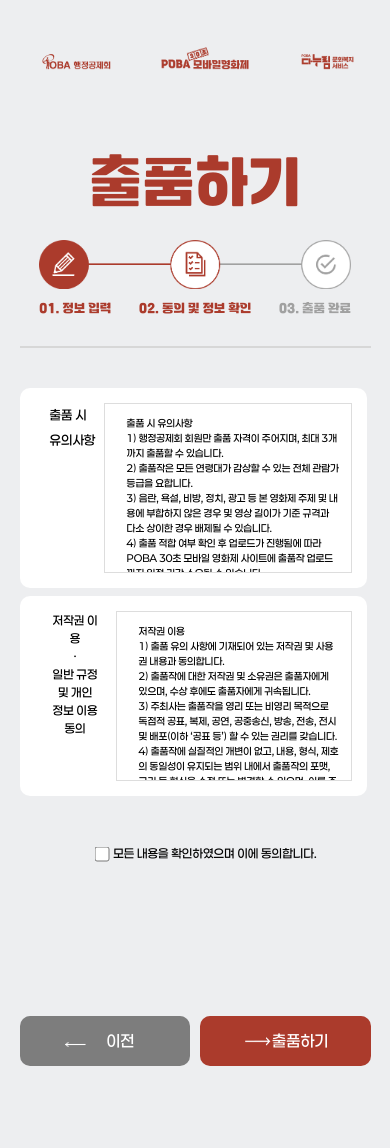
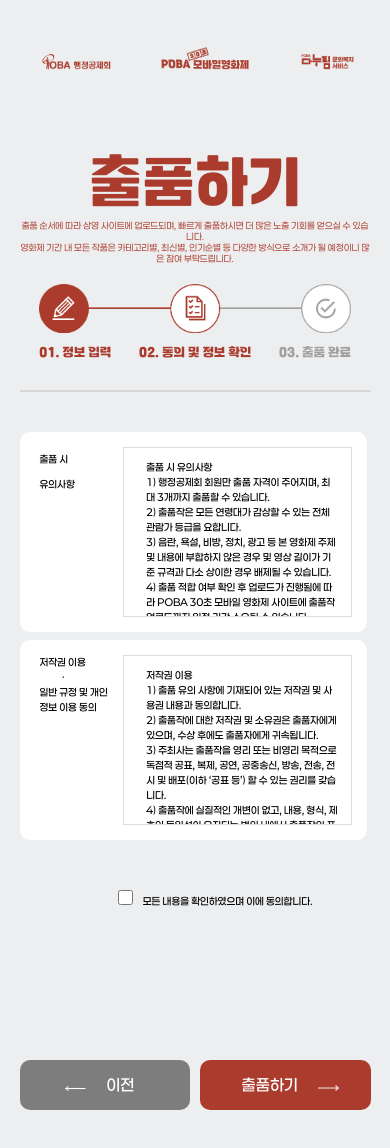
Before and after one commit to 30second-project/FE, a React (Create React App) app: page /page2 in a window 390 px wide. Shown: the top 1148 px of the page. Built offline with nearby package versions, Linux system fonts and the light colour scheme; some icons are missing.

Commit message:
2차 수정사항 완료(백업 말고)

```diff
--- a/src/App.js
+++ b/src/App.js
@@ -1,17 +1,95 @@
-import React from 'react';
-import { BrowserRouter as Router, Routes, Route, Link } from 'react-router-dom';
+import React, { useState } from 'react';
+import { BrowserRouter as Router, Routes, Route } from 'react-router-dom';
 import Page1 from './Page1';
 import Page2 from './Page2';
 import Page3 from './Page3';
 import SubmissionTable from './SubmissionTable';
 
+const App = () => {
+  const [works, setWorks] = useState([{
+    title: '',
+    description: '',
+    director: '',
+    actors: '',
+    additionalInfo: '',
+    videoFile: null,
+    videoName: '',
+    videoSize: '',
+    videoDuration: '',
+    videoUrl: '',
+    thumbnail: null,
+    imgName: '',
+    imgSize: '',
+    imgType: '',
+    thumbnailUrl: '',
+  }]);
 
-const App = () => {
+  const updateWorkInfo = (index, data) => {
+    const updatedWorks = [...works];
+    updatedWorks[index] = { ...updatedWorks[index], ...data };
+    setWorks(updatedWorks);
+  };
+
+  const handleAddPlusPage = () => {
+    if (works.length < 3) {
+      setWorks([...works, { title: '', description: '', director: '', actors: '', additionalInfo: '', videoFile: null }]);
+    }
+  };
+
+  const handleRemoveWork = (index) => {
+    const newWorks = works.filter((_, i) => i !== index);
+    setWorks(newWorks);
+  };
+
+  const handleFileChange = (index, fileData) => {
+    const newWorks = [...works];
+    if (fileData) {
+      newWorks[index].videoFile = fileData.videoFile;
+      newWorks[index].videoName = fileData.videoFile.name;
+      newWorks[index].videoDuration = fileData.videoDuration;
+      newWorks[index].videoUrl = fileData.videoUrl;
+    } else {
+      newWorks[index].videoFile = null;
+      newWorks[index].videoName = '';
+      newWorks[index].videoSize = '';
+      newWorks[index].videoDuration = '';
+      newWorks[index].videoUrl = '';
+    }
+    setWorks(newWorks);
+  };
+
+  const updateImageFileData = (index, fileData) => {
+    const newWorks = [...works];
+    if (fileData && fileData.file instanceof File) {
+      const thumbnailUrl = URL.createObjectURL(fileData.file);
+      newWorks[index].thumbnail = fileData.file;
+      newWorks[index].imgName = fileData.name;
+      newWorks[index].imgSize = (fileData.size / 1024).toFixed(2) + ' KB';
+      newWorks[index].imgType = fileData.type;
+      newWorks[index].thumbnailUrl = thumbnailUrl;
+    } else {
+      newWorks[index].thumbnail = null;
+      newWorks[index].imgName = '';
+      newWorks[index].imgSize = '';
+      newWorks[index].imgType = '';
+      newWorks[index].thumbnailUrl = '';
+    }
+    setWorks(newWorks);
+  };
+
   return (
     <Router>
       <Routes>
-        <Route path="/" element={<Page1 />} />
-        <Route path="/page2" element={<Page2 />} />
+        <Route path="/" element={<Page1
+          works={works}
+          setWorks={setWorks}
+          updateWorkInfo={updateWorkInfo}
+          handleFileChange={handleFileChange}
+          updateImageFileData={updateImageFileData}
+          handleAddPlusPage={handleAddPlusPage}
+          handleRemoveWork={handleRemoveWork}
+        />} />
+        <Route path="/page2" element={<Page2 works={works} />} />
         <Route path="/page3" element={<Page3 />} />
         <Route path="/AdminPage" element={<SubmissionTable />} />
       </Routes>
--- a/src/Header.js
+++ b/src/Header.js
@@ -13,6 +13,10 @@ function Header() {
                 <li><img src={logo3}></img></li>
             </ul>
             <h1 className="header-title">출품하기</h1>
+            <p className="header-font">출품 순서에 따라 상영 사이트에 업로드되며, 빠르게 출품하시면 더 많은 노출 기회를 얻으실 수 있습니다.<br/>
+영화제 기간 내 모든 작품은 카테고리별, 최신별, 인기순별 등 다양한 방식으로 소개가 될 예정이니 많은 참여 부탁드립니다.
+
+</p>
         </header>
         </div>
     );
--- a/src/Page2.js
+++ b/src/Page2.js
@@ -108,7 +108,7 @@ function Page2() {
                 </ul>
 
                 <ul className="box box2-2">
-                    <li className="first first2">저작권 이용<br />·<br />일반 규정 및 개인<br/>정보 이용 동의</li>
+                    <li className="first first2">저작권 이용<br /><span className="middle">·</span><br />일반 규정 및 개인<br/>정보 이용 동의</li>
                     <li className="second">
                         <div className='notice'>
                             저작권 이용 <br />
@@ -133,7 +133,7 @@ function Page2() {
                 </ul>
 
                 <div className='yes'>
-                    <input type='checkbox'  checked={isChecked} onChange={handleCheckboxChange}></input>모든 내용을 확인하였으며 이에 동의합니다.
+                    <input type='checkbox'  checked={isChecked} onChange={handleCheckboxChange}></input><span className="check-text">모든 내용을 확인하였으며 이에 동의합니다.</span>
                 </div>
                 {works.map((work, index) => (
                     <div key={index} className='page2'>
--- a/src/components/drop-file-input/DropFileInput.jsx
+++ b/src/components/drop-file-input/DropFileInput.jsx
@@ -1,12 +1,13 @@
-import React, { useRef, useState } from 'react';
+import React, { useRef, useState, useEffect } from 'react';
 import PropTypes from 'prop-types';
 import './drop-file-input.css';
 import upload from "../../image/upload.png";
-import { useEffect } from 'react';
+
 const DropFileInput = (props) => {
     const wrapperRef = useRef(null);
     const [file, setFile] = useState(null);
     const [videoDuration, setVideoDuration] = useState('0:00');
+    const [videoUrl, setVideoUrl] = useState(null); // 비디오 URL을 위한 상태 추가
     const [Text, setText] = useState("");
 
     const onDragEnter = () => wrapperRef.current.classList.add('dragover');
@@ -16,9 +17,7 @@ const DropFileInput = (props) => {
     const onFileDrop = (e) => {
         const newFile = e.target.files[0];
         if (newFile) {
-            console.log('Selected File:', newFile);
             setFile(newFile);
-
 
             const videoElement = document.createElement('video');
             videoElement.src = URL.createObjectURL(newFile);
@@ -29,7 +28,10 @@ const DropFileInput = (props) => {
                 const formattedDuration = `${minutes}:${seconds < 10 ? '0' + seconds : seconds}`;
                 setVideoDuration(formattedDuration);
 
+                // 비디오 URL 설정
+                setVideoUrl(URL.createObjectURL(newFile));
 
+                // 부모 컴포넌트로 파일 정보 전달
                 if (typeof props.onFileChange === 'function') {
                     props.onFileChange({
                         videoFile: newFile,
@@ -46,6 +48,7 @@ const DropFileInput = (props) => {
     const fileRemove = () => {
         setFile(null);
         setVideoDuration('0:00');
+        setVideoUrl(null); // 비디오 URL 초기화
         if (typeof props.onFileChange === 'function') {
             props.onFileChange(null);
         }
@@ -54,13 +57,12 @@ const DropFileInput = (props) => {
     const formatFileSize = (sizeInBytes) => {
         return (sizeInBytes / 1024).toFixed(2) + ' KB';
     };
+
     const updatePlaceholder = () => {
         if (window.innerWidth < 1024) {
             setText("여기를 터치하여 파일을 첨부해주세요");
-
         } else {
             setText("파일을 여기로 드래그 하세요");
-
         }
     };
 
@@ -89,11 +91,21 @@ const DropFileInput = (props) => {
                 <div className="drop-file-preview">
                     <div className="drop-file-preview__item">
                         <div className="drop-file-preview__item__info">
+                             {/* 비디오 미리보기 추가 */}
+                    {videoUrl && (
+                        <div className="video-preview">
+                            <video className="uploaded-video">
+                                <source src={videoUrl} type="video/mp4" />
+                                브라우저가 비디오 태그를 지원하지 않습니다.
+                            </video>
+                        </div>
+                    )}
                             <p>{file.name}</p>
-                            <p>{formatFileSize(file.size)} ({videoDuration})</p> {/* 비디오 길이 표시 */}
+                            <p>{formatFileSize(file.size)} ({videoDuration})</p>
                         </div>
                         <span className="drop-file-preview__item__del" onClick={fileRemove}>x</span>
                     </div>
+
                 </div>
             )}
         </div>
--- a/src/css/Header.css
+++ b/src/css/Header.css
@@ -62,6 +62,19 @@ header ul li:nth-child(2){
   margin-top: 120px;
 
 }
+@font-face {
+    font-family:headerFont;
+    src: url(../font/Paperlogy-4Regular.ttf);
+}
+.header-font{
+    font-family:headerFont;
+  color: #ab3b2c;
+  font-size: 15px;
+  margin: 20px 0px;
+  margin-bottom: 50px;
+
+}
+
 /* 태블릿 미디어 쿼리*/
 @media (min-width: 768px) and (max-width: 1024px) {
     header{
@@ -71,4 +84,12 @@ header ul li:nth-child(2){
         font-size: 80px;
         margin-top: 180px;
       }
+
 }
+@media only screen and (max-width: 767px) {
+    .header-font{
+font-size: 9px;
+width:90%;
+margin: 0 auto;
+    }
+}
--- a/src/css/Page1.css
+++ b/src/css/Page1.css
@@ -27,6 +27,7 @@ margin-top: 20px;
 .circleText li{
     font-family:title;
     text-align: center;
+    font-size: 18px;
 }
 .circleText li:nth-child(1){
     color: #ab3b2c;
@@ -188,6 +189,7 @@ textarea{
     align-items: flex-start;
     width: 99%;
     box-sizing: border-box;
+    overflow: hidden;
 }
 
 @font-face {
@@ -480,6 +482,10 @@ button{
             margin: 0 auto;
             justify-content: space-between;
             margin-top: 10px;
+
+        }
+        .circleText li{
+            font-size: 13px;
         }
 
         /* circle zone end*/
--- a/src/css/Page2.css
+++ b/src/css/Page2.css
@@ -17,7 +17,7 @@ border: 1px solid #ddd;
     height: 200px;
     padding: 15px;
     box-sizing: border-box;
-    padding-left: 0;
+
 }
 .box2-2 .second{
     padding: 10px;
@@ -27,10 +27,9 @@ overflow-x: hidden;
 border: 1px solid #ddd;
 }
 .first2{
-    text-align: center!important;
-    font-size: 15px;
-    line-height: 30px;
-    margin-right: 15px;
+    text-align: left;
+    line-height: 20px;
+
 }
 .notice{
     padding: 10px;
@@ -54,10 +53,7 @@ input[type="checkbox"] {
     border: 2px solid black;
     border-radius: 4px;
     cursor: pointer;
-    position: absolute;
-    top:50%;
-    left:27%;
-    transform: translate(-50%,-50%);
+  margin-right: 5%;
 }
 .page2Line{
     width: 100%;
@@ -166,12 +162,11 @@ cursor: pointer;
 }
 
 
-.page2Btn li:nth-child(2) img{
-    position:absolute;
-    top:50%;
-    left: 22%;
-    transform: translate(-50%,-50%);
+.page2Btn li:nth-child(2){
+    text-align: center;
+
 }
+
 .what{
     padding-right:30px;
      box-sizing: border-box;
@@ -193,7 +188,10 @@ a{
     border-radius: 10px;
     cursor: pointer;
 }
-
+.middle{
+    align-content: center!important;
+    margin-left: 30%;
+}
 @media (min-width: 768px) and (max-width: 1024px) {
 
 .page2Btn{
@@ -211,32 +209,37 @@ a{
 .page2Btn li:nth-child(2){
     margin-left: 5px;
 }
-input[type="checkbox"] {
-    position: absolute;
-    top:50%;
-    left:28%;
-    transform: translate(-50%,-50%);
-}
+
 }
 @media only screen and (max-width: 767px) {
+    .check-text{
+        font-size: 10px;
+    }
 .first{
-    font-size: 13px;
+    font-size: 10px;
+    margin-left: -10px;
+    margin-right: 10px;
 }
 
 .box li:nth-child(1) {
     padding-left: 5px;
 }
         .first2{
-            text-align: center!important;
-            font-size: 12px;
-            line-height: 18px;
-            margin-right: 15px;
-           padding-left: 10px;
+            text-align: left;
+            font-size: 10px;
+            line-height: 15px;
+         margin-left: -10px;
+         margin-right: 10px;
+
         }
         .notice{
             padding: 2px;
         line-height: 15px;
         font-size: 10px;
+        }
+        .box2-1{
+            padding-left: 15px;
+            text-align: left;
         }
         .box2-2{
             padding-left: 15px;
@@ -261,6 +264,7 @@ input[type="checkbox"] {
         }
         .box li:nth-child(1) {
             padding-left: 15px;
+            flex:0.3;
         }
         .font{
             font-size: 12px;
@@ -370,12 +374,7 @@ input[type="checkbox"] {
         }
 
 
-        .page2Btn li:nth-child(2) img{
-            position:absolute;
-            top:50%;
-            left: 22%;
-            transform: translate(-50%,-50%);
-        }
+
         .what{
           margin-right: 5px;
 
--- a/src/css/Page3.css
+++ b/src/css/Page3.css
@@ -25,7 +25,7 @@
 
 @font-face {
     font-family: p3-2;
-    src: url(../font/Paperlogy-3Light.ttf);
+    src: url(../font/Paperlogy-4Regular.ttf);
 }
 
 .p3-1 {
@@ -37,6 +37,7 @@
 .p3-2 {
     font-family: p3-2;
     font-size: 15px;
+    line-height: 25px;
 }
 
 .home {
```
Also changed, not shown: src/Page1.js (+6 -11 lines), src/components/drop-file-input/ImgDrop.jsx (+15 -7 lines), src/components/drop-file-input/drop-file-input.css (+17 -5 lines). Lines whose indentation alone changed are shown as unchanged.
